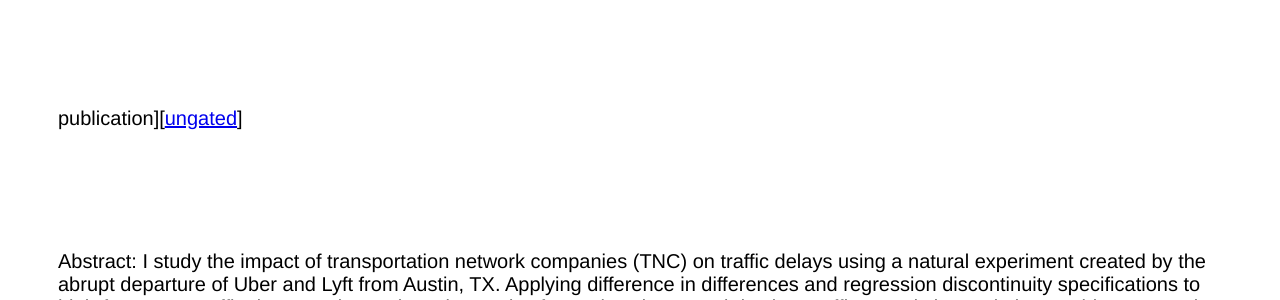
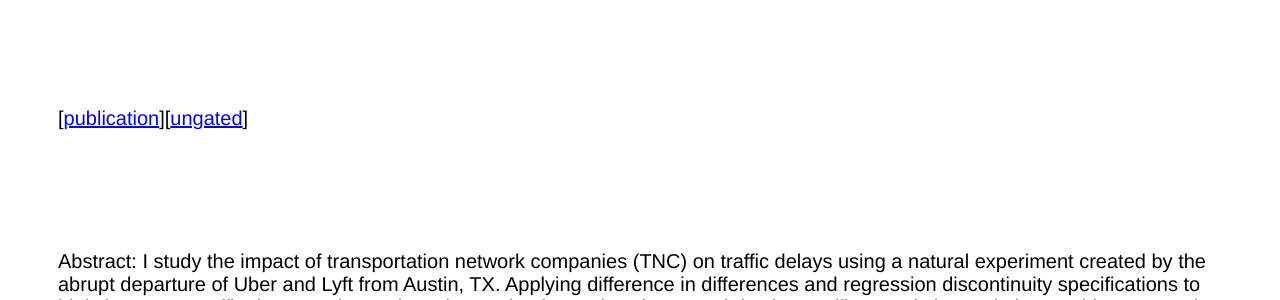
Before and after one commit to Matt-Tarduno/Matt-Tarduno.github.io, a Jekyll site: the page research_mobile/index.html, which Jekyll copies as it is, in a window 1280 px wide and 900 px high, scrolled down 786 px. Shown: the part 153-453 px from the top of the window. Built offline with Jekyll 4.4.1, drawn with Linux system fonts in a browser that asks for light colours.

Commit message:
Update index.html

```diff
--- a/research_mobile/index.html
+++ b/research_mobile/index.html
@@ -24,7 +24,7 @@ tolling microdata from California, I estimate a model of driving demand that yie
 <div class="blurb">
 	<h1>Publications</h1>
 	<p style="font-size:25px; font-family: 'Helvetica', 'Arial', 'Sans-Serif'; font-weight: 300; padding: 50px" > Tarduno, Matthew, 2021. <em>The congestion costs of Uber and Lyft</em>.<br><span style="color: #5e5c5c"> Journal of Urban Economics, Elsevier, vol. 122.</span>
-	<p style="font-size:20px; font-family: 'Helvetica', 'Arial', 'Sans-Serif'; font-weight: 300; padding: 50px" >publication</a>][<a href="https://matt-tarduno.github.io/tnc/" target="_blank">ungated</a>]
+	<p style="font-size:20px; font-family: 'Helvetica', 'Arial', 'Sans-Serif'; font-weight: 300; padding: 50px" >[<a href="https://doi.org/10.1016/j.jue.2020.103318" target="_blank">publication</a>][<a href="https://matt-tarduno.github.io/tnc/" target="_blank">ungated</a>]
 	<p style="font-size:20px; font-family: 'Helvetica', 'Arial', 'Sans-Serif'; font-weight: 300; padding: 50px" > Abstract: I study the impact of transportation network companies (TNC) on traffic delays using a natural experiment created by the abrupt departure of Uber and Lyft from Austin, TX. Applying difference in
 differences and regression discontinuity specifications to high-frequency traffic data, I estimate that Uber
 and Lyft together decreased daytime traffic speeds in Austin by roughly 2.3%. Using Austin-specific
```
